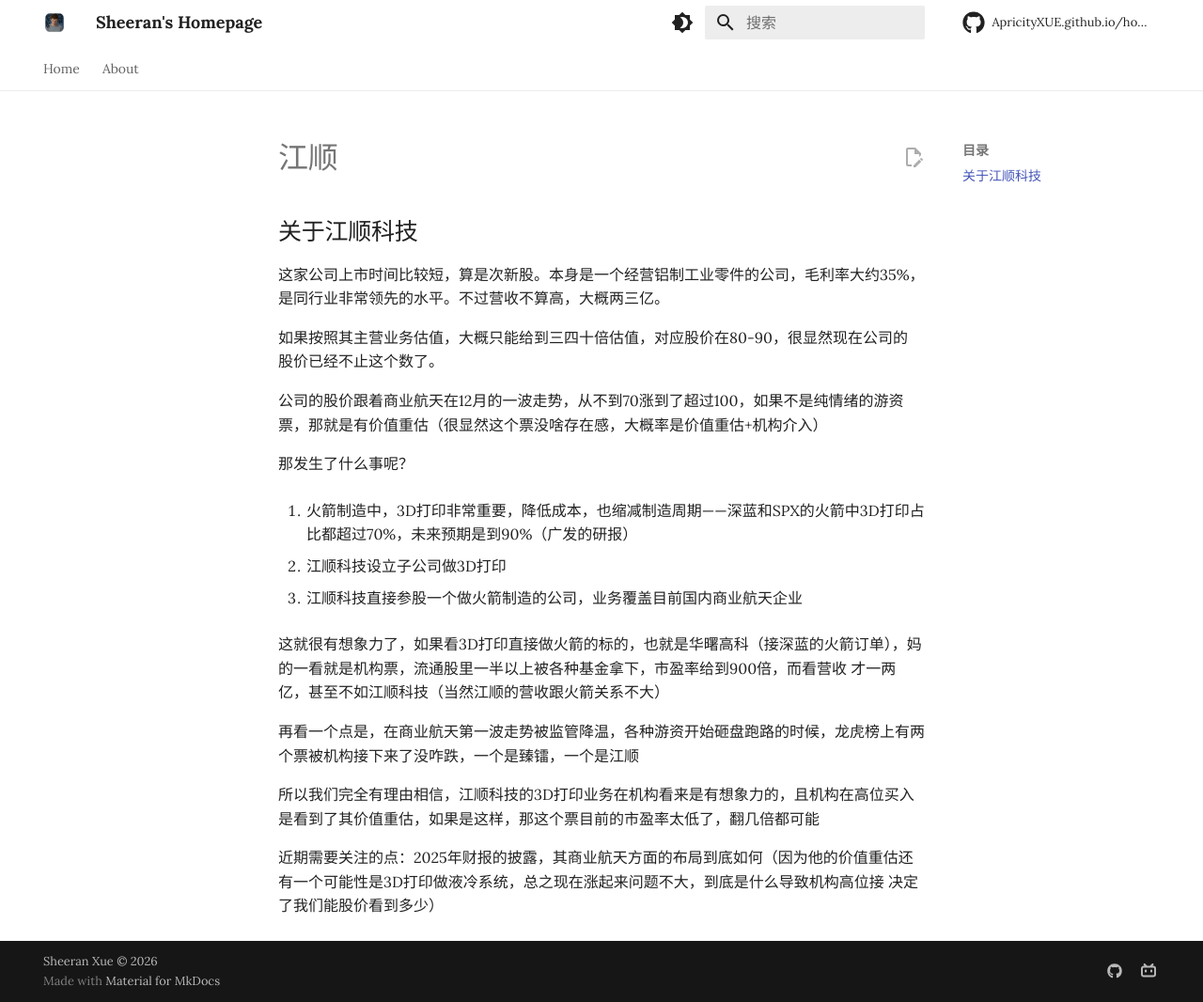
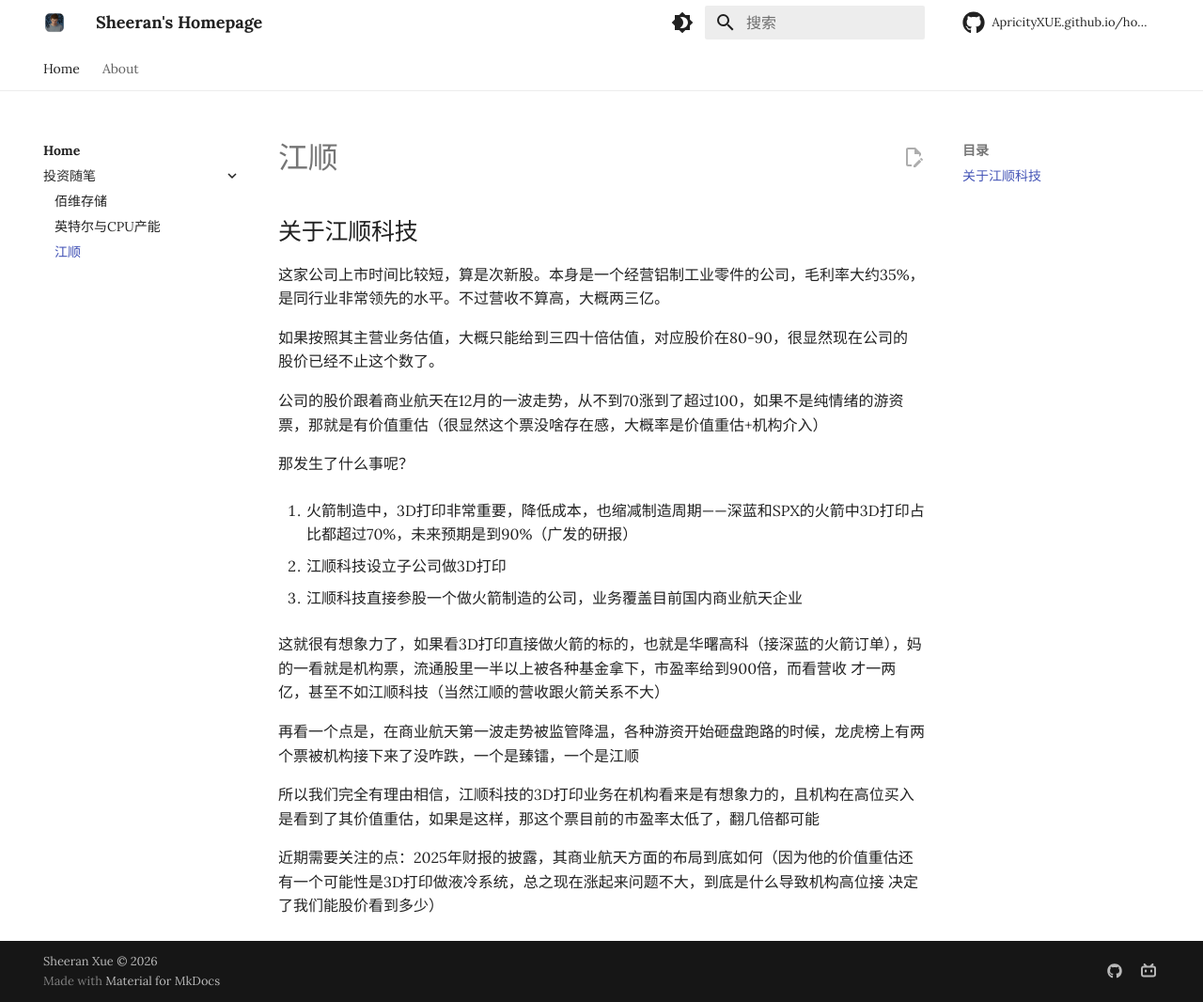
Before and after one commit to ApricityXUE/homepage, an MkDocs documentation site: the page built from docs/江顺.md, in a window 1280 px wide and 1066 px high. Shown: the whole window at 94% size. Built offline with MkDocs 1.6.1 and Material for MkDocs 9.7.7, drawn with Linux system fonts in a browser that asks for light colours; nearby versions of some CDN libraries; some web fonts are replaced; library files that are not in the unit come from our copies; comment, search, counter and statistics services are not loaded; some of the changed lines change nothing that is shown.

Commit message:
Update mkdocs.yml

```diff
--- a/mkdocs.yml
+++ b/mkdocs.yml
@@ -12,7 +12,7 @@ nav:
     - 投资随笔:
       - 佰维存储.md
       - 英特尔与CPU产能.md
-      - 江顺科技.md
+      - 江顺.md
   - About: about.md
 
 # [UI]
```
